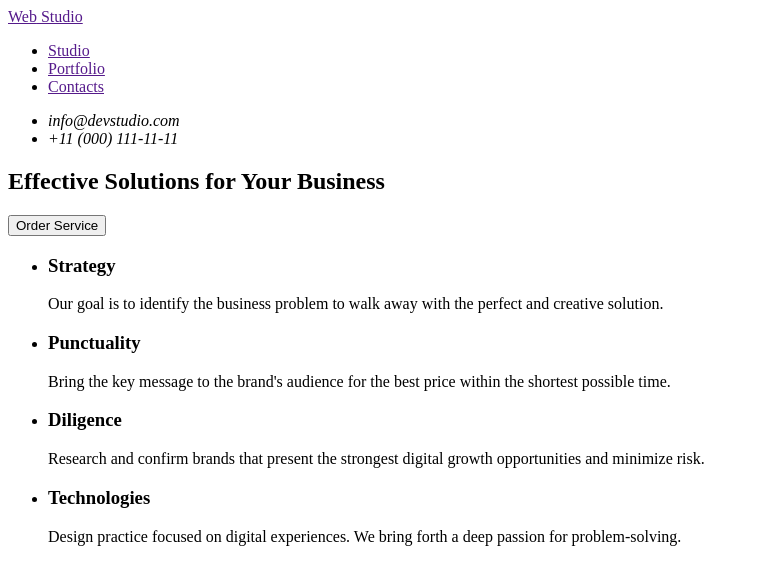
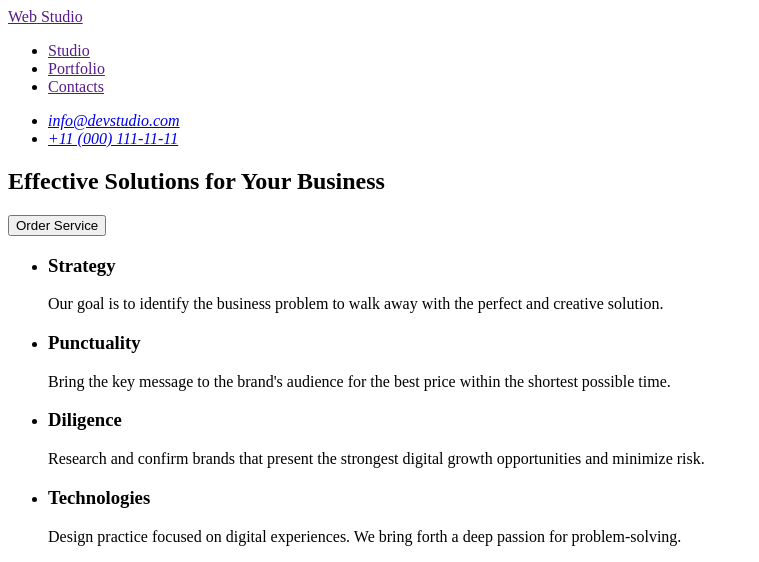
Before and after one commit to Petya0610/goit-markup-hw-06, a plain HTML site: page index.html in a window 1280 px wide. Shown: the top 562 px of the page, without its empty margins (0-759 px from the left). Drawn offline with Linux system fonts and the light colour scheme.

Commit message:
finish pet

```diff
--- a/index.html
+++ b/index.html
@@ -4,8 +4,6 @@
     <meta charset="UTF-8" />
     <meta name="viewport" content="width=device=width, initial-scale=1.0" />
     <title>Text</title>
-    </head>
-      <h>
         <nav>
           <a href=""> <span>Web</span> Studio</a>
           <ul>
@@ -15,11 +13,12 @@
           </ul>
           <address>
             <ul>
-              <li><a target="_blank href="mailto:info@devstudio.com">info@devstudio.com</a></li>
-              <li><a target="_blank href="tel:+11 (000) 111-11-11">+11 (000) 111-11-11</a></li>
+              <li><a target="_blank" href="mailto:info@devstudio.com">info@devstudio.com</a></li>
+              <li><a target="_blank" href="tel:+11 (000) 111-11-11">+11 (000) 111-11-11</a></li>
             </ul>
           </address>
           </nav>
+          </head>
         <main>
           <section><h2>Effective Solutions
           for Your Business</h2>
```
